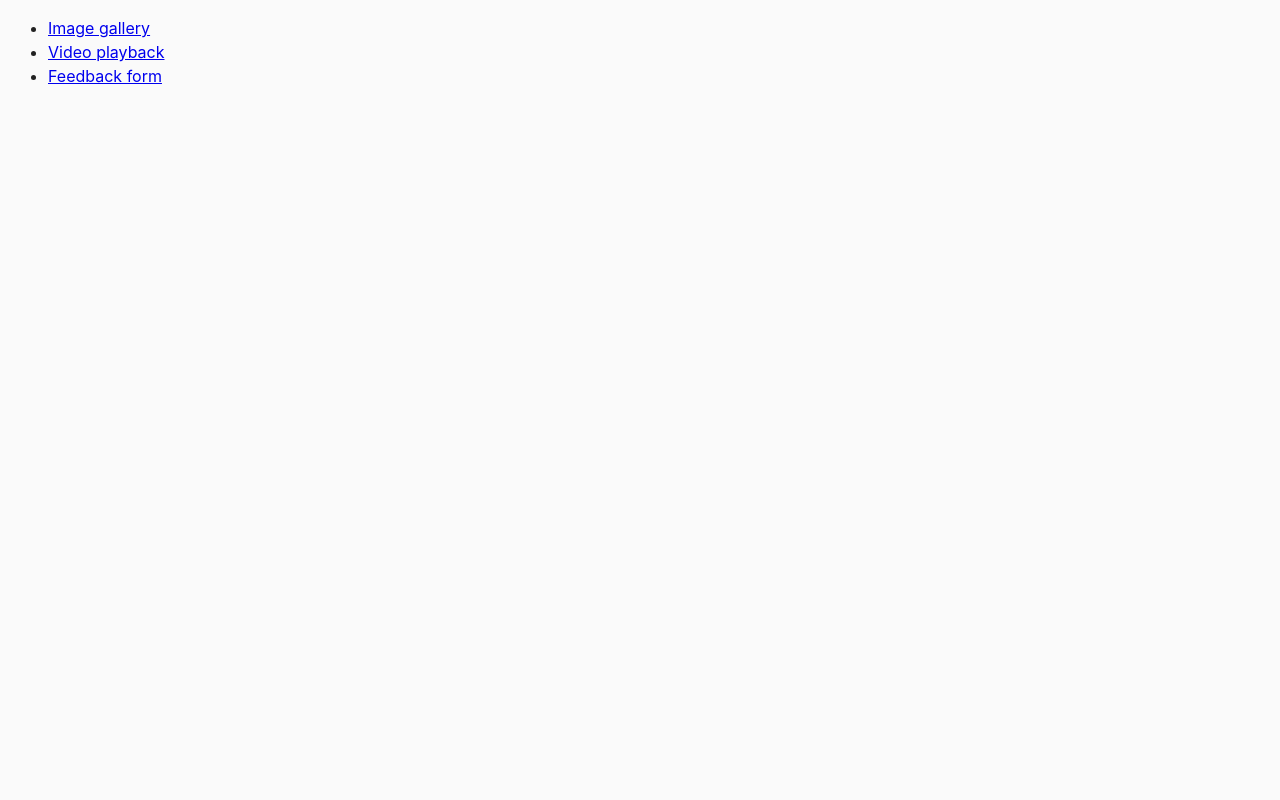
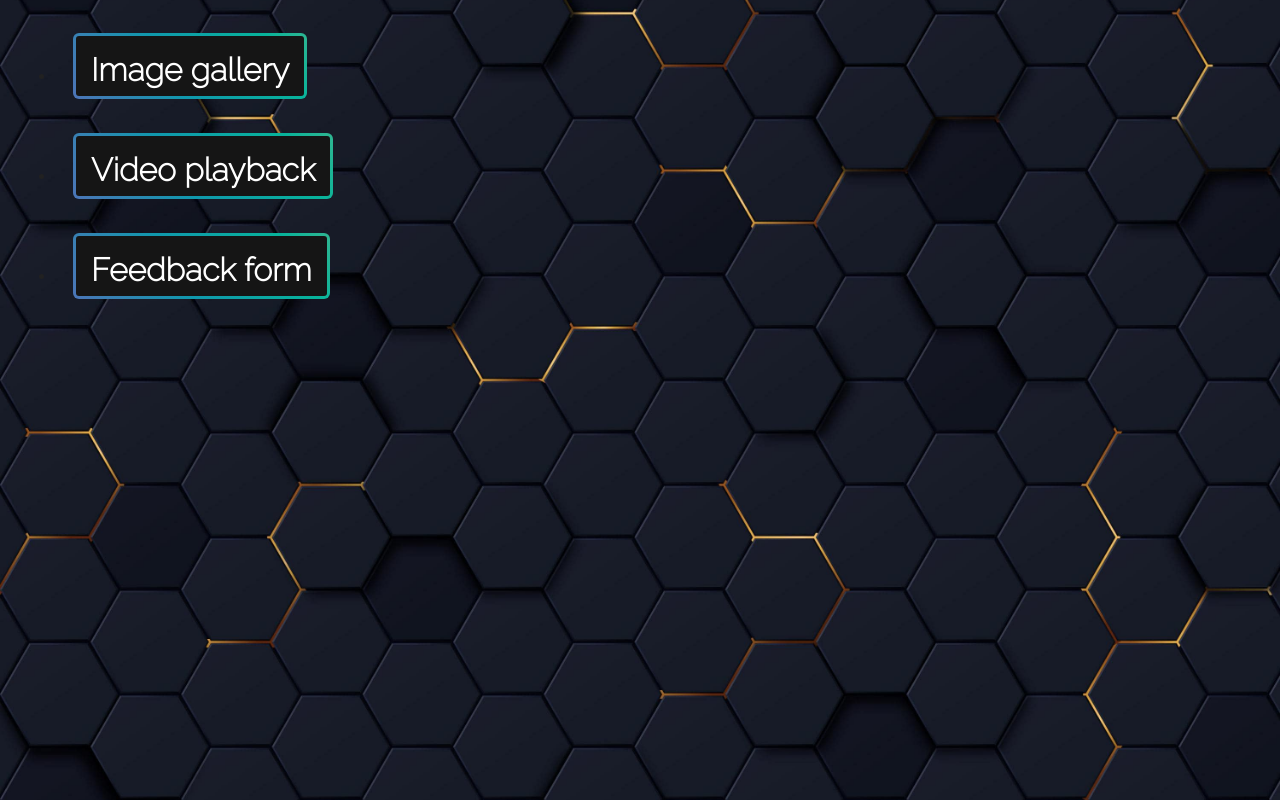
Before and after one commit to OlesiaZaozirna/goit-js-hw-08, a website built with Parcel: page src/index.html in a window 1280 px wide. Built offline with nearby package versions, Linux system fonts and the light colour scheme.

Commit message:
first commit

```diff
--- a/package.json
+++ b/package.json
@@ -18,7 +18,9 @@
     "url": "https://github.com/goitacademy/parcel-project-template/issues"
   },
   "dependencies": {
-    "modern-normalize": "^1.1.0"
+    "@vimeo/player": "^2.20.1",
+    "modern-normalize": "^1.1.0",
+    "simplelightbox": "^2.14.2"
   },
   "devDependencies": {
     "@parcel/transformer-sass": "^2.6.0",
--- a/src/css/common.css
+++ b/src/css/common.css
@@ -1,18 +1,97 @@
+@import url('https://fonts.googleapis.com/css?family=Raleway:200');
+/* Общие стили для текстовых элементов */
 * {
   box-sizing: border-box;
 }
 
 body {
-  font-family: -apple-system, BlinkMacSystemFont, 'Segoe UI', Roboto,
-    Oxygen-Sans, Ubuntu, Cantarell, 'Helvetica Neue', sans-serif;
+  margin: 16px;
+  font-family: -apple-system, BlinkMacSystemFont, 'Segoe UI', Roboto, Oxygen,
+    Ubuntu, Cantarell, 'Open Sans', 'Helvetica Neue', sans-serif;
   -webkit-font-smoothing: antialiased;
   -moz-osx-font-smoothing: grayscale;
-  background-color: #fafafa;
   color: #212121;
   line-height: 1.5;
+  background: url('/src/picture/5053309-min.jpg') no-repeat center center fixed;
+  background-size: cover;
 }
 
-img {
-  display: block;
-  max-width: 100%;
+input {
+  padding: 8px;
+  font: inherit;
 }
+
+/* Общие стили для кнопок */
+.btn {
+  margin: 20px;
+  text-decoration: none;
+  height: 60px;
+  color: hsl(55, 95%, 62%);
+  border-radius: 5px;
+  padding: 10px 15px;
+  font-family: 'Lato', sans-serif;
+  font-weight: 500;
+  background: transparent;
+  cursor: pointer;
+  transition: all 0.3s ease;
+  position: relative;
+  display: inline-block;
+  outline: none;
+}
+
+.btn:hover {
+  color: #000;
+}
+
+/* Стили для градиентной рамки */
+.gradient-border {
+  --borderWidth: 3px;
+  background: #151515;
+  position: relative;
+  border-radius: var(--borderWidth);
+}
+
+.gradient-border:after {
+  content: '';
+  position: absolute;
+  top: calc(-1 * var(--borderWidth));
+  left: calc(-1 * var(--borderWidth));
+  height: calc(100% + var(--borderWidth) * 2);
+  width: calc(100% + var(--borderWidth) * 2);
+  background: linear-gradient(
+    60deg,
+    #9d0f16,
+    #f79533,
+    #f37055,
+    #e4ef4e,
+    #5073b8,
+    #1098ad,
+    #07b39b,
+    #6fba82
+  );
+  border-radius: calc(2 * var(--borderWidth));
+  z-index: -1;
+  animation: animatedgradient 3s ease alternate infinite;
+  background-size: 300% 300%;
+}
+
+@keyframes animatedgradient {
+  0% {
+    background-position: 0% 50%;
+  }
+  50% {
+    background-position: 100% 50%;
+  }
+  100% {
+    background-position: 0% 50%;
+  }
+}
+
+#box {
+  justify-content: center;
+  color: white;
+  font-family: 'Raleway';
+  font-size: 2rem;
+  align-items: center;
+  font-weight: 600;
+}
--- a/src/index.html
+++ b/src/index.html
@@ -9,9 +9,21 @@
   </head>
   <body>
     <ul>
-      <li><a href="01-gallery.html">Image gallery</a></li>
-      <li><a href="02-video.html">Video playback</a></li>
-      <li><a href="03-feedback.html">Feedback form</a></li>
+      <li>
+        <a class="btn gradient-border" id="box" href="01-gallery.html"
+          >Image gallery</a
+        >
+      </li>
+      <li>
+        <a class="btn gradient-border" id="box" href="02-video.html"
+          >Video playback</a
+        >
+      </li>
+      <li>
+        <a class="btn gradient-border" id="box" href="03-feedback.html"
+          >Feedback form</a
+        >
+      </li>
     </ul>
   </body>
 </html>
```
Also changed, not shown: src/01-gallery.html (+2 -1 lines), src/02-video.html (+1 -1 lines), src/03-feedback.html (+3 -3 lines), src/css/01-gallery.css (+21 -0 lines), src/css/03-feedback.css (+27 -2 lines), src/js/01-gallery.js (+25 -2 lines), src/picture/5053309-min.jpg (added), 1 other file.
